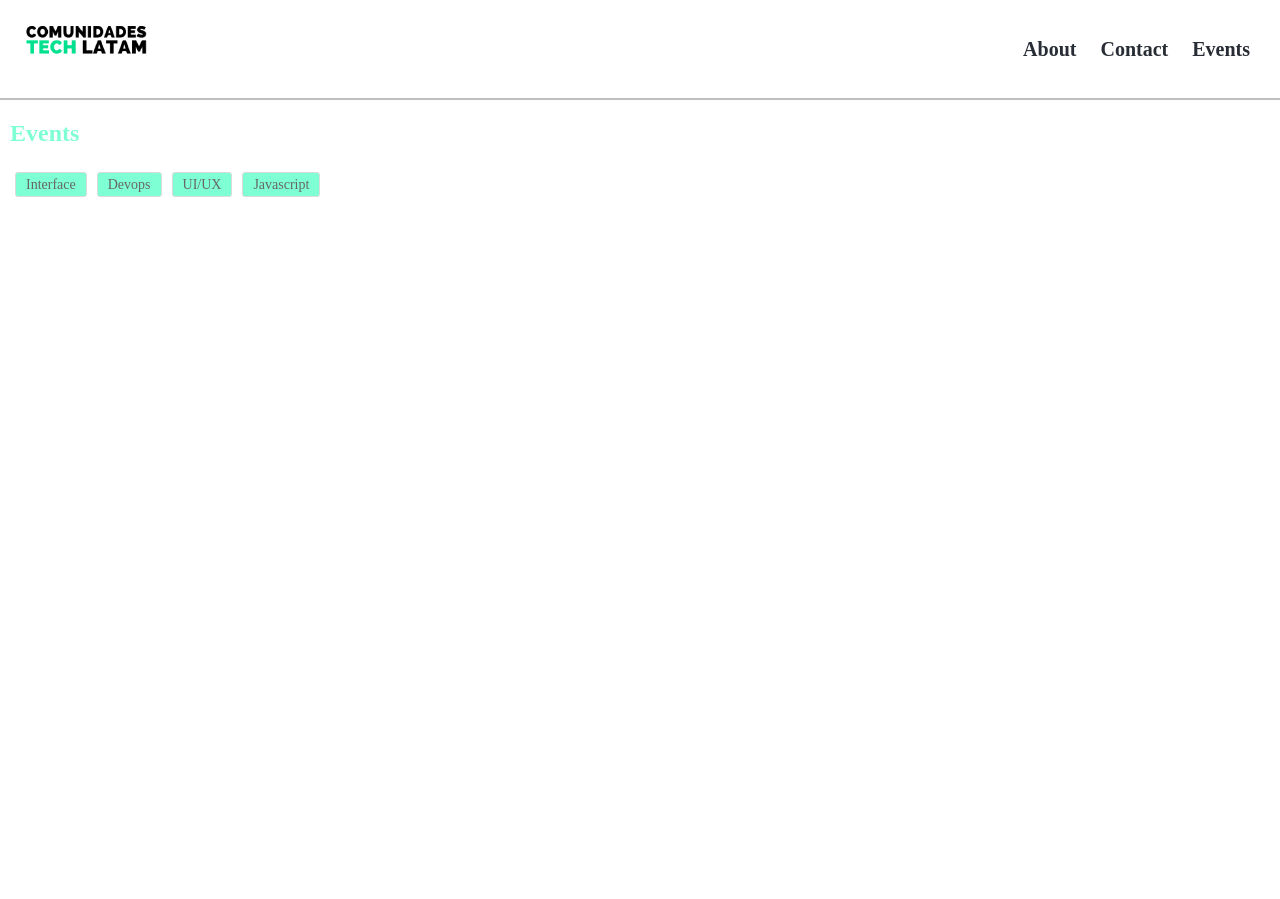
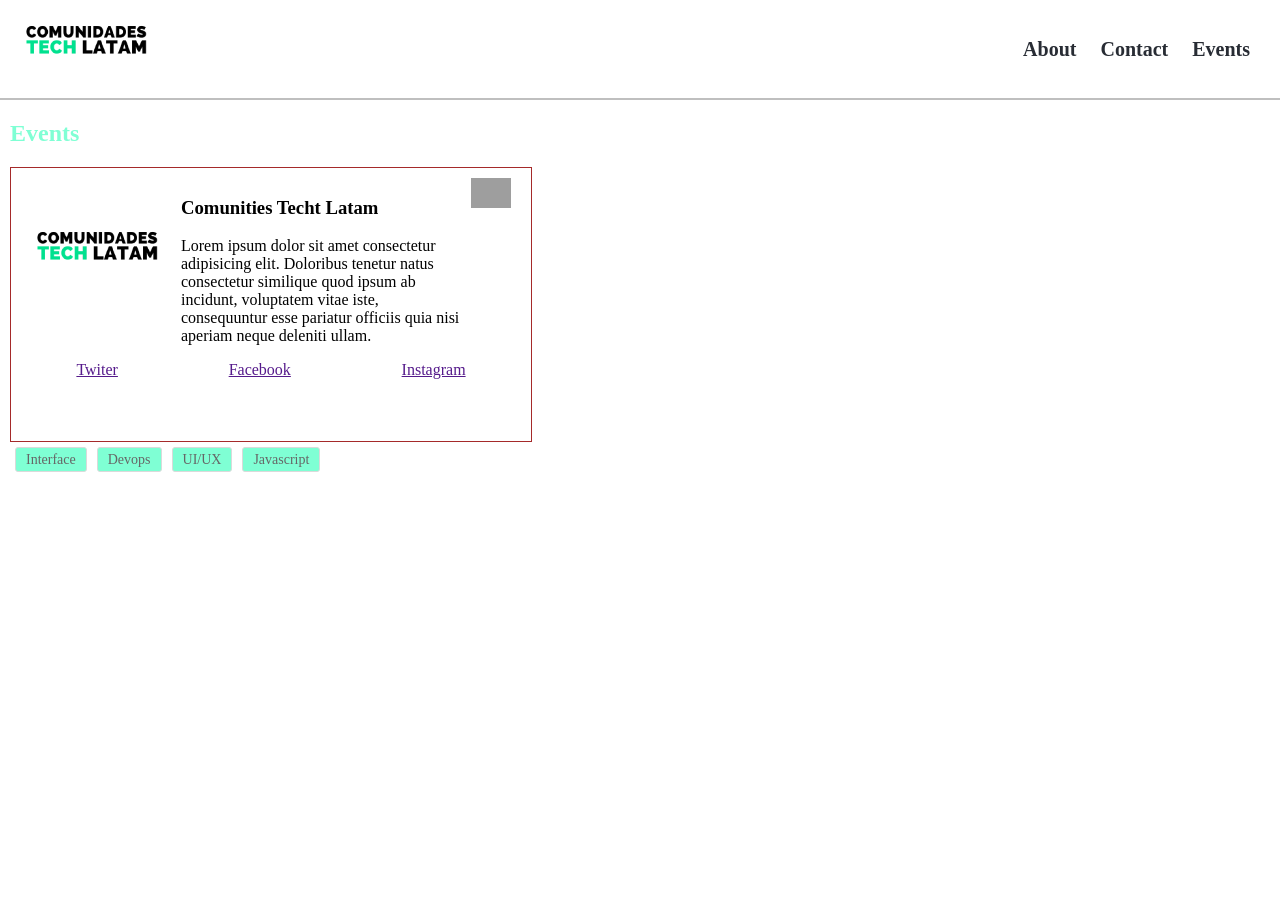
Before and after one commit to ComunidadesTechLat/ComunitiesTechLatam, a Django app: page /events/ in a window 1280 px wide. Shown: the top 899 px of the page. Run offline with Django 3.2, Linux system fonts and the light colour scheme; grey boxes are pictures that could not be loaded.

Commit message:
Update use evetens to check ui

```diff
--- a/templates/web/events.html
+++ b/templates/web/events.html
@@ -1,10 +1,24 @@
 {% extends 'base.html' %}
+{% load static %}
 {% block title %}
 events
 {% endblock %}
 {% block container %}
 <section class="main-cointaier container">
     <h1>Events</h1>
+    <section class="community">
+        <img class="community__logo" src="{% static 'img/logo.png' %}" alt="Logo Comunities Techt Latam">
+        <article class="community__details">
+            <h3>Comunities Techt Latam</h3>
+            <p>Lorem ipsum dolor sit amet consectetur adipisicing elit. Doloribus tenetur natus consectetur similique quod ipsum ab incidunt, voluptatem vitae iste, consequuntur esse pariatur officiis quia nisi aperiam neque deleniti ullam.</p>
+        </article>
+        <img class="community__flag" src="https://restcountries.eu/data/mex.svg" alt="Logo Comunities Techt Latam">
+        <div class="community__media">
+            <a href="">Twiter</a>
+            <a href="">Facebook</a>
+            <a href="">Instagram</a>
+        </div>
+    </section>
     <div class="tags">
         {% for categori in categories %}
             <a href="#">{{ categori.name }}</a>
```
